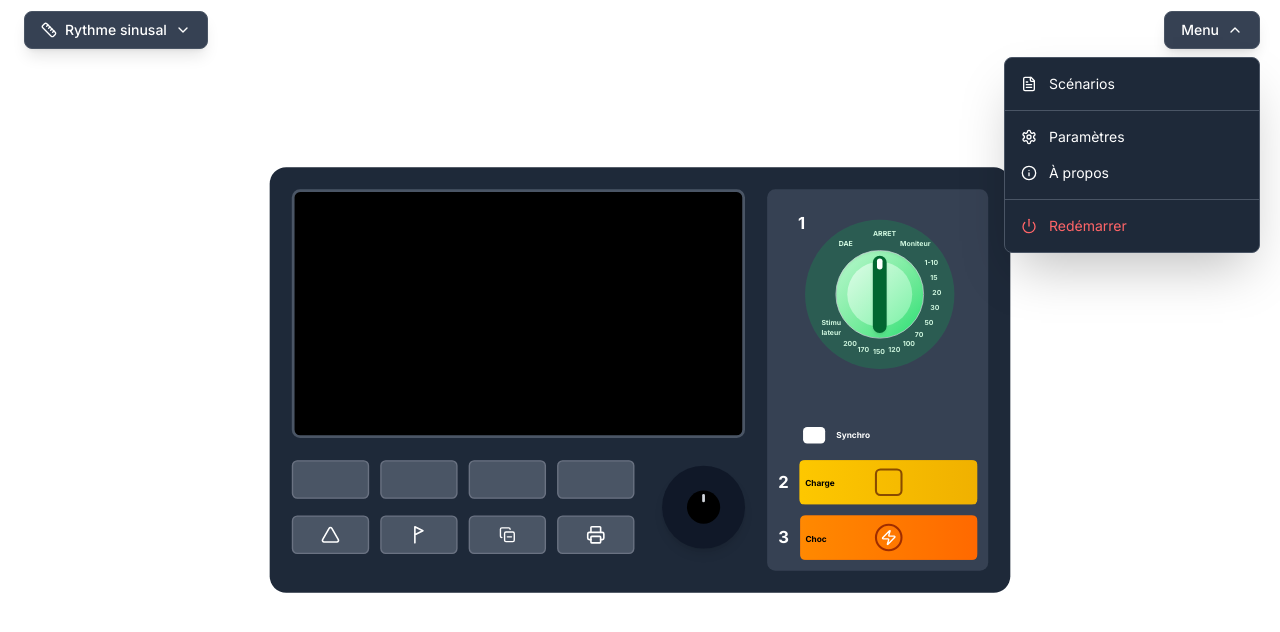
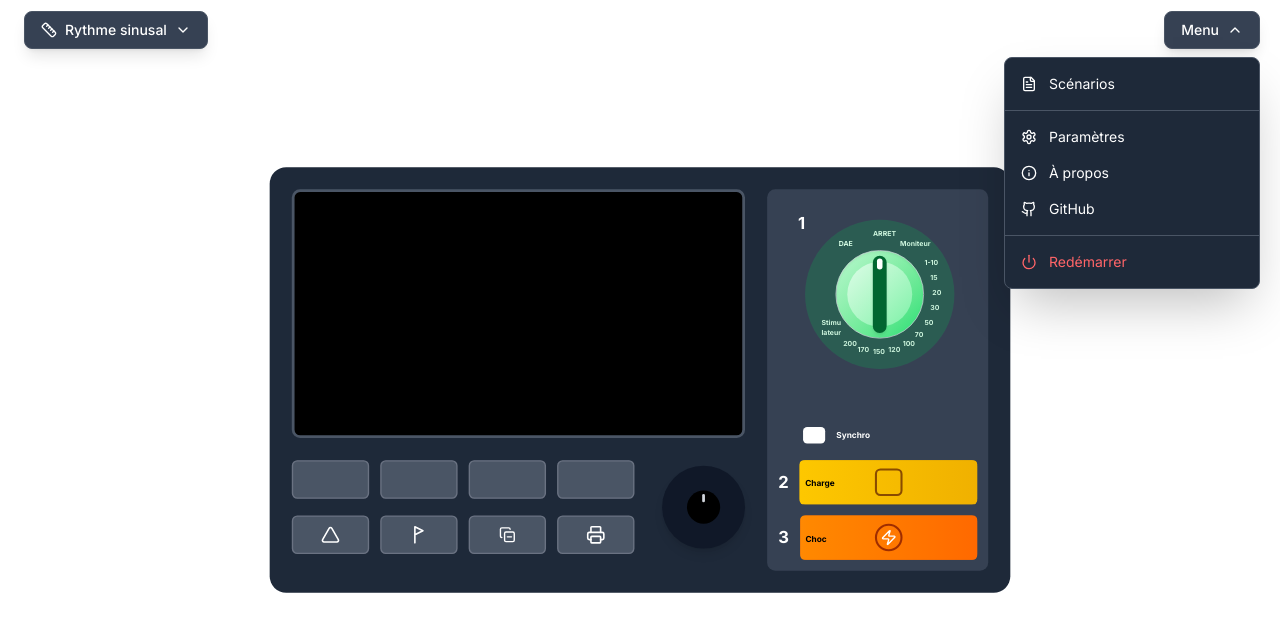
Before and after one commit to Samouz75/Defib_simulation, a Next.js app: page / in a window 1280 px wide. Both pictures are taken after a click on the button "Menu". Shown: the top 632 px of the page. Built offline with nearby package versions, Linux system fonts and the light colour scheme.

Commit message:
Added GitHub link to DropdownMenu

```diff
--- a/src/app/components/DropdownMenu.tsx
+++ b/src/app/components/DropdownMenu.tsx
@@ -1,5 +1,5 @@
 import React, { useState, useRef, useEffect } from 'react';
-import { ChevronDown, Settings, Info, Power, FileText } from 'lucide-react';
+import { ChevronDown, Settings, Info, Power, FileText, Github } from 'lucide-react';
 import { useModals } from '../hooks/useModals';
 import AboutModal from './modals/AboutModal';
 import SettingsModal from './modals/SettingsModal';
@@ -48,6 +48,9 @@ const DropdownMenu: React.FC<DropdownMenuProps> = ({
       case 'about':
         modals.openAbout();
         break;
+      case 'github':
+        window.open('https://github.com/Mariussgal/Defib_simulation', '_blank');
+        break;
       case 'reset':
         const confirmed = confirm('Redémarrer le simulateur ?');
         if (confirmed) {
@@ -82,6 +85,11 @@ const DropdownMenu: React.FC<DropdownMenuProps> = ({
       id: 'about',
       label: 'À propos',
       icon: <Info className="w-4 h-4" />,
+    },
+    {
+      id: 'github',
+      label: 'GitHub',
+      icon: <Github className="w-4 h-4" />,
     },
     { id: 'separator_2', label: 'separator' },
     {
```
